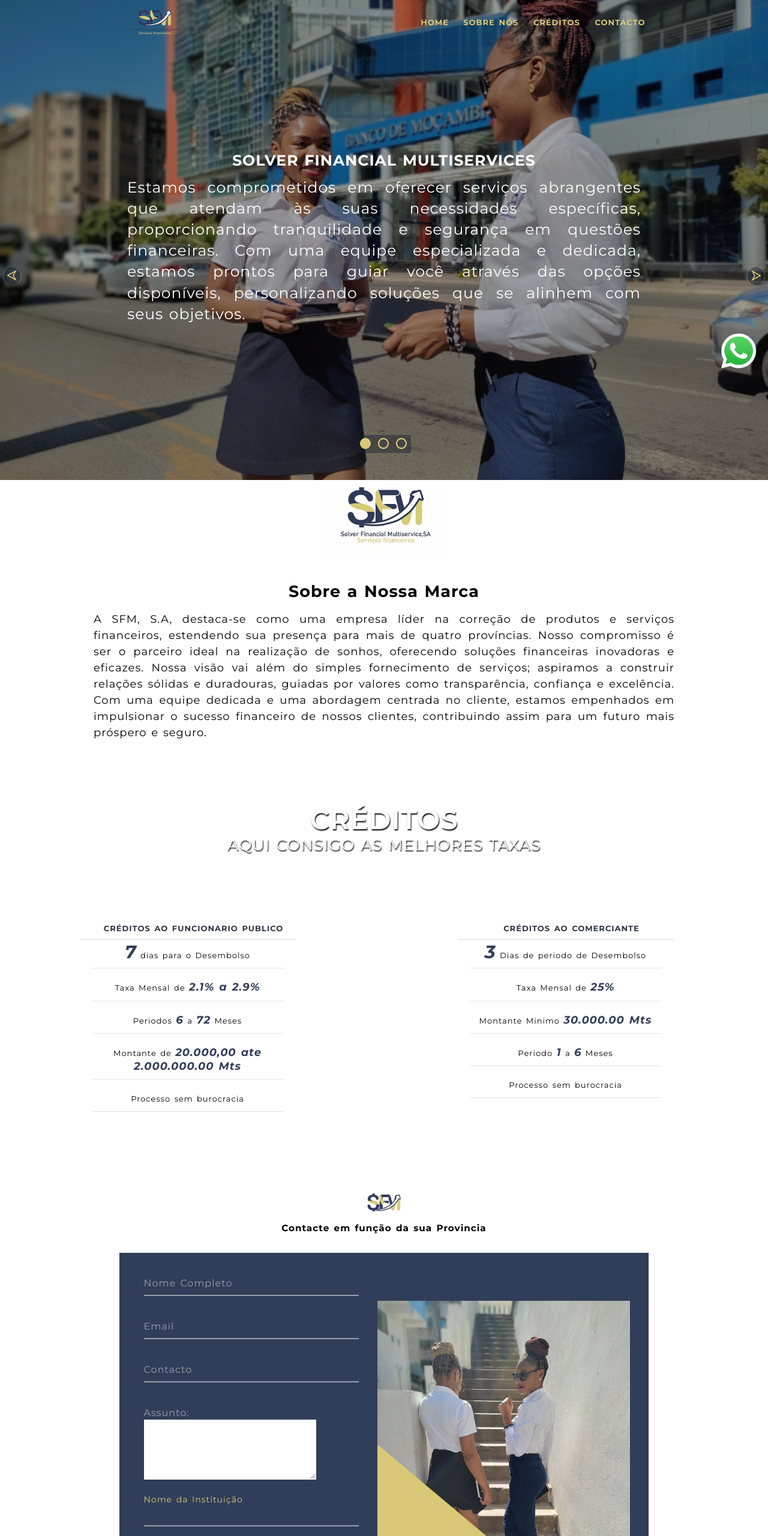
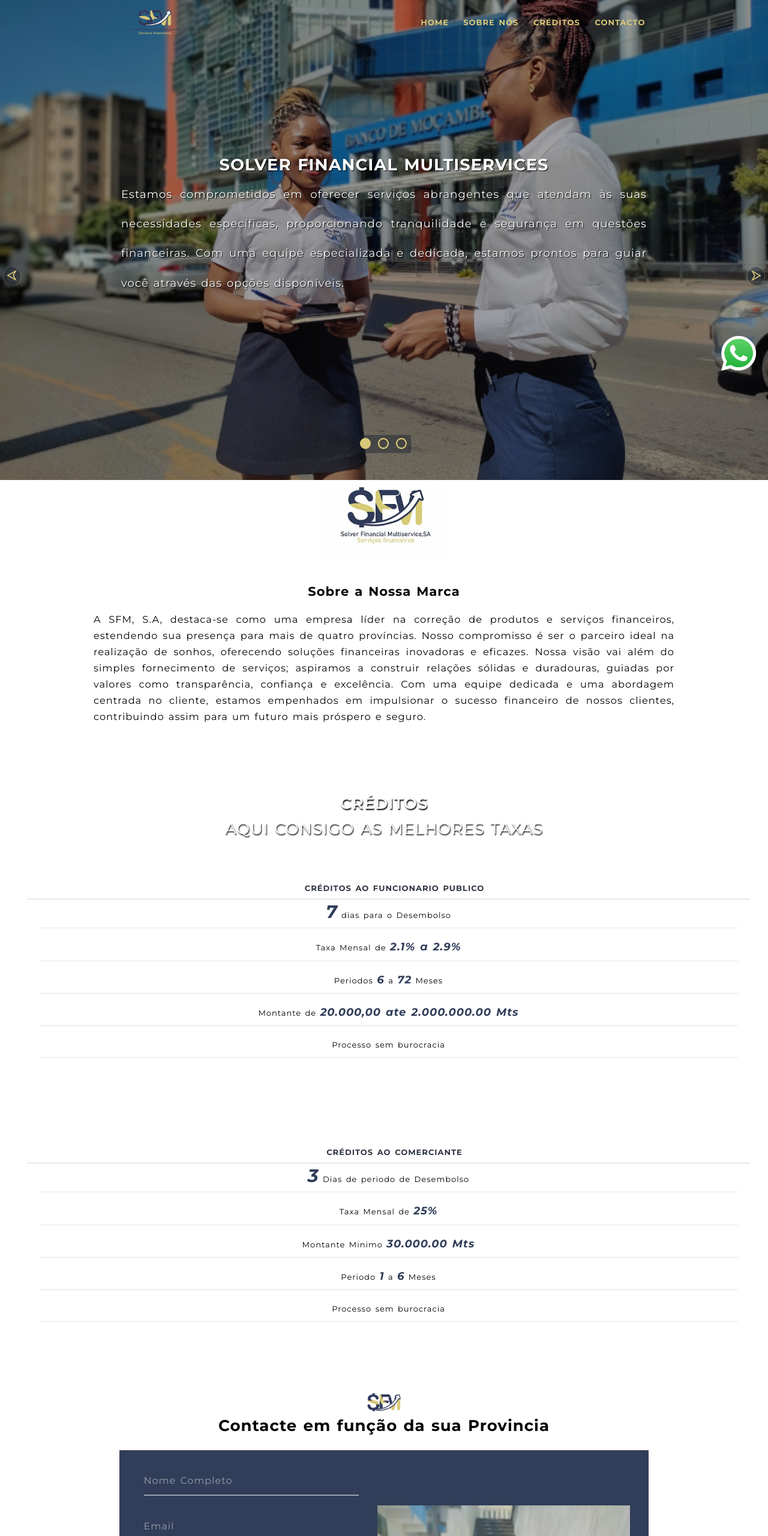
Before and after one commit to natalinoqueba/sfm, a plain HTML site: page index.html in a window 1280 px wide. Shown: the top 2560 px of the page at 60% size. Drawn offline with Linux system fonts and the light colour scheme.

Commit message:
Maybe...

```diff
--- a/index.html
+++ b/index.html
@@ -48,8 +48,7 @@
                                     Estamos comprometidos em oferecer serviços abrangentes que atendam às suas
                                     necessidades específicas, proporcionando tranquilidade e segurança em questões
                                     financeiras. Com uma equipe especializada e dedicada, estamos prontos para guiar
-                                    você através das opções disponíveis, personalizando soluções que se alinhem com seus
-                                    objetivos.
+                                    você através das opções disponíveis.
                                 </p>
 
                             </div>
@@ -62,8 +61,6 @@
                                 <p>
                                     Realize seus sonhos com o financiamento bancário da Solver Financial Multiservices.
                                     Oferecemos condições especiais para funcionários públicos e microempreendedores.
-                                    Para funcionários públicos, proporcionamos planos flexíveis e taxas competitivas.
-
                                 </p>
                             </div>
                         </div>
--- a/style/style1.css
+++ b/style/style1.css
@@ -28,6 +28,7 @@
     font-family: var(--fonte-padrao);
     font-size: small;
     /* background-image: url(../imagens/homepage-invest.jpg); */
+    background: url(../imagens/homepage-invest.jpg);
     background-attachment: fixed;
     background-repeat: no-repeat;
     background-size: cover;
@@ -166,6 +167,7 @@
 .texto {
     width: 400%;
     height: 100vh;
+    text-shadow: 1px 1px 1px black;
 }
 
 .idv {
@@ -176,7 +178,7 @@
 
 .idv>div {
     margin: auto;
-    transform: translateY(30vh);
+    transform: translateY(20vh);
     padding: 10px;
     width: 70%;
     /* letter-spacing: 1px; */
@@ -252,8 +254,8 @@
 
 
 .texto p {
-    text-align: justify;
-    padding: 10px;
+    /* text-align: justify; */
+    /* padding: 10px; */
     font-family: var(--fonte-titulo);
 }
 
@@ -295,11 +297,11 @@
 }
 
 #sobre_empresa div {
-    font-size: large;
+    font-size: 1.1em;
     line-height: 1.5em;
     padding: 20px;
     display: flex;
-    width: 80%;
+    width: 90%;
     flex-direction: column;
     align-content: center;
     align-items: center;
@@ -312,7 +314,7 @@
 
 #empresa_texto h3 {
     /* font-weight: 200; */
-    font-size: 1.5em;
+    /* font-size: 1.5em; */
     /* color: var(--cor1); */
     padding-bottom: 20px;
 
@@ -322,6 +324,7 @@
     text-align: justify;
     /* color: var(--cor1); */
     /* font-weight: 300; */
+    font-size: .9em;
     font-family: var(--fonte-padrao);
     padding-bottom: 40px;
 }
@@ -378,11 +381,10 @@
 }
 
 #creditos {
-
+    font-size: 2em;
     background-size: cover;
     text-align: center;
     min-height: 100vh;
-
     transition: cubic-bezier(0.175, 0.885, 0.32, 1.275);
 }
 
@@ -416,14 +418,10 @@
 }
 
 .caixa {
-    border: 2px solid var(--cor1);
-    margin: 60px;
-    max-width: 350px;
-    min-height: 66vh;
-    max-height: 40vh;
-    background-color: rgba(255, 255, 255, 0.889);
     width: 350px;
     min-height: 394px;
+    margin: 20px;
+    border: 2px solid var(--cor1);
     background-color: #fff;
     border-radius: 8px;
     padding: 20px;
@@ -455,8 +453,8 @@
 
 .title {
     padding-top: 50px;
-    font-family: 'Montserrat', sans-serif;
-    font-size: 2.8rem;
+    /* font-family: 'Montserrat', sans-serif; */
+    /* font-size: 2.8rem; */
     font-weight: 600;
     color: white;
     text-shadow: 1px 2px 2px black;
@@ -465,8 +463,8 @@
 }
 
 .description {
-    font-family: 'Montserrat', sans-serif;
-    font-size: 1.6rem;
+    /* font-family: 'Montserrat', sans-serif; */
+    /* font-size: 1.6rem; */
     font-weight: 400;
     color: white;
     text-shadow: 1px 2px 2px black;
@@ -478,7 +476,7 @@
 /*formulario*/
 .conteiner {
     position: relative;
-    width: 70%;
+    width: 100%;
     max-width: 1100px;
     padding: 20px;
     padding-top: 30px;
@@ -609,6 +607,7 @@
 
 #contacto h3 {
     padding: 10px;
+    font-size: 1em;
 }
 
 .bt {
@@ -717,10 +716,10 @@
 
 .sobre_nos p li {
     font-family: var(--fonte-titulo);
-    font-size: 16px;
+    /* font-size: 16px; */
 }
 
-.sobre_nos p{
+.sobre_nos p {
     line-height: 1.5em;
 }
 
@@ -729,11 +728,14 @@
 
 .sconteudo {
     display: flex;
+    width: 85%;
+    margin: 2em auto;
     flex-wrap: wrap;
     align-content: center;
     justify-content: space-around;
     align-items: center;
-    padding: 30px;
+    font-size: .8em;
+    text-align: justify;
 }
 
 
@@ -742,8 +744,7 @@
 }
 
 .sobre_nos h3 {
-    font-weight: bold;
-    text-transform: uppercase   ;
+    text-transform: uppercase;
 }
 
 .imagem {
@@ -751,7 +752,7 @@
     margin-top: 5px;
     width: 100%;
     min-height: 30vh;
-
+    display: none;
 }
 
 #imagem0 {
@@ -882,7 +883,7 @@
 }
 
 .logoparceiros>div>a>img {
-    width: 60%;
+    width: 70%;
 }
 
 .tituloparceiro {
--- a/style/style2.css
+++ b/style/style2.css
@@ -24,17 +24,17 @@
     }
 }
 
-.idv div>p {
+/* .idv div>p {
     font-size: 25px;
 }
 
 .idv div>h3 {
     font-size: 30px;
-}
+} */
 
-h1 {
+/* h1 {
     font-weight: 900;
-}
+} */
 
 
 @media screen and (min-width: 750px) {
@@ -104,7 +104,7 @@
     .texto h1 {
         text-align: center;
         word-spacing: 2px;
-        font-size: 25px;
+        /* font-size: 25px; */
         font-weight: bold;
         /* background-color: rgba(0, 0, 0, 0.11); */
         /* box-shadow: 2px 0.5px 1px rgba(0, 0, 0, 0.356); */
@@ -207,6 +207,7 @@
     .conteiner {
         flex-direction: row;
         justify-content: space-around;
+        width: 70%;
     }
 
     .conteiner #formulario {
@@ -296,10 +297,34 @@
     }
 
     .imagem {
-        width: 30vw;
-        height: 75vh;
+        width: 35vw;
+        height: 70vh;
+        display: block;
     }
 
+    .idv>div {
+        margin: auto;
+        transform: translateY(30vh);
+    }
+
+    #sobre_empresa div {
+        font-size: large;
+        width: 80%;
+
+    }
+
+    .texto {
+        font-size: 1.4em;
+        text-align: justify;
+    }
+
+    .logoparceiros>div>a>img {
+        width: 50%;
+    }
+
+    .sobre_nos p {
+        font-size: 1.2em;
+    }
 }
 
 #sucesso {
```
Also changed, not shown: sobrenos.html (+1 -4 lines).
